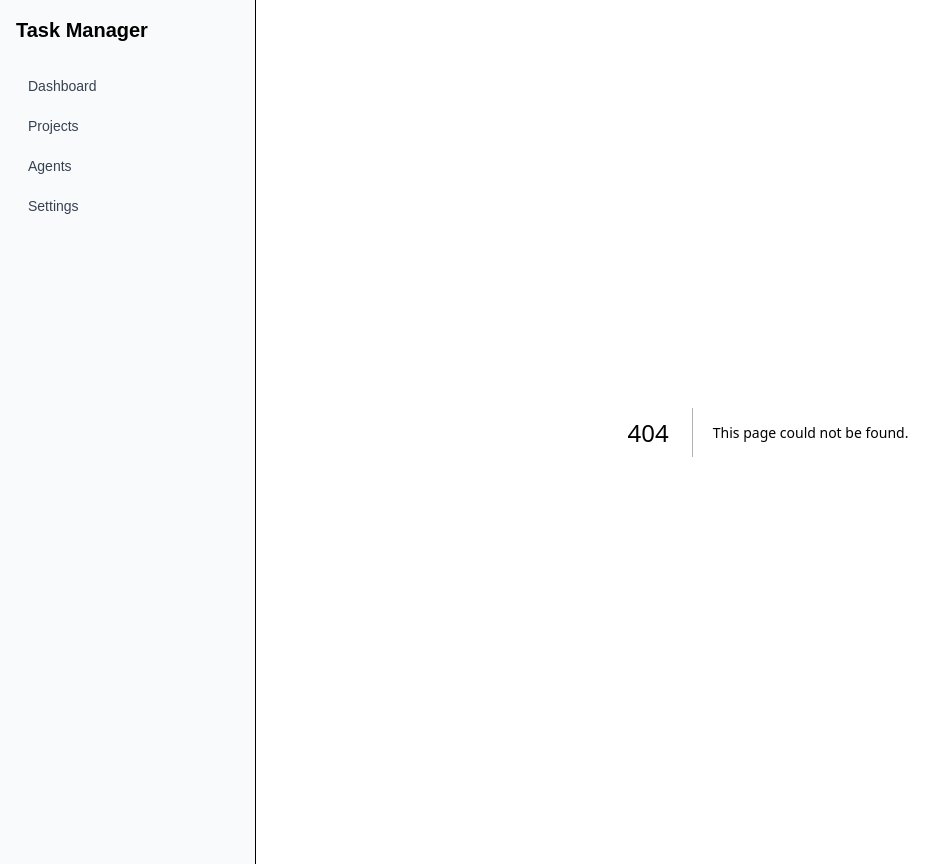
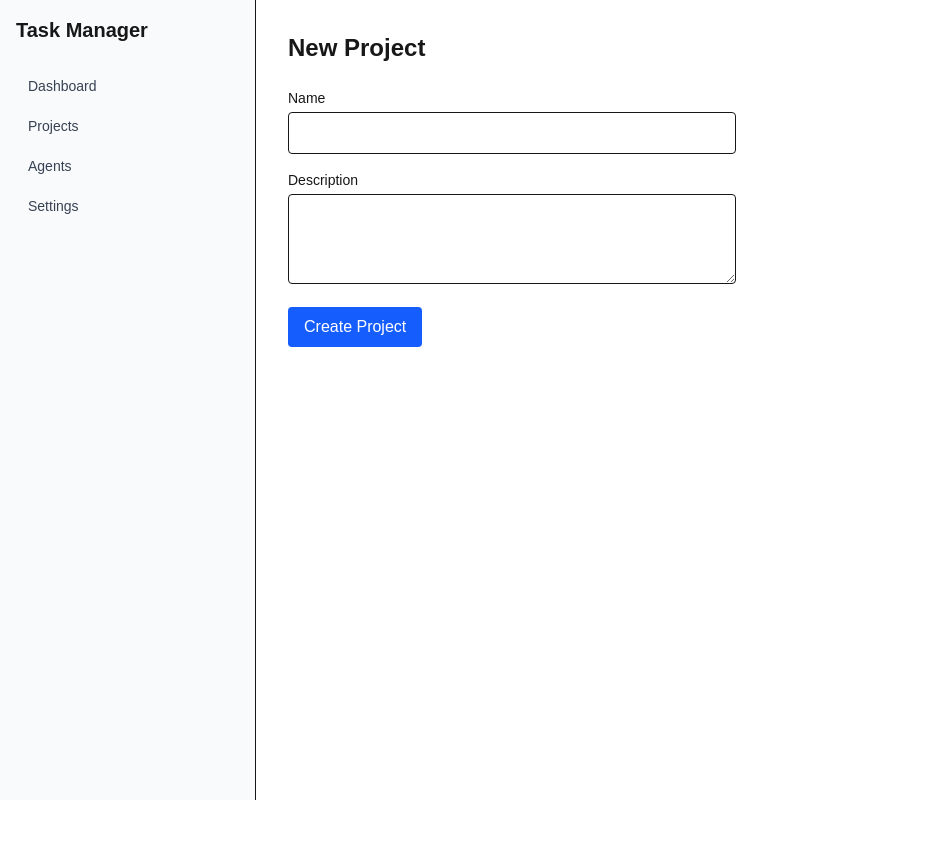
Before and after one commit to ckz/task-manager, a Next.js app in the folder task-manager/: page /projects/new in a window 1280 px wide. Before the commit this address had no page. Shown: the whole page, without its empty margins (0-951 px from the left). After the commit the page ends 800 px from the top, so only its background shows below. Built offline with nearby package versions, Linux system fonts and the light colour scheme.

Commit message:
feat: add projects list, create, and detail pages

```diff
--- /dev/null
+++ b/task-manager/src/app/(dashboard)/projects/[id]/page.tsx
@@ -0,0 +1,59 @@
+import { db } from '@/lib/db'
+import { TaskCard } from '@/components/tasks/task-card'
+import { notFound } from 'next/navigation'
+
+export default async function ProjectDetailPage({
+  params,
+}: {
+  params: Promise<{ id: string }>
+}) {
+  const { id } = await params
+  const project = await db.project.findUnique({
+    where: { id },
+    include: {
+      tasks: {
+        where: { parentTaskId: null },
+        orderBy: { createdAt: 'desc' },
+        include: {
+          assignedToUser: { select: { name: true } },
+          assignedToAgent: { select: { name: true } },
+          subtasks: true,
+        },
+      },
+    },
+  })
+
+  if (!project) {
+    notFound()
+  }
+
+  return (
+    <div>
+      <div className="mb-6">
+        <h1 className="text-2xl font-bold">{project.name}</h1>
+        {project.description && (
+          <p className="mt-2 text-gray-500">{project.description}</p>
+        )}
+      </div>
+
+      <div className="mb-4 flex items-center justify-between">
+        <h2 className="text-lg font-semibold">Tasks</h2>
+        <a
+          href={`/projects/${project.id}/tasks/new`}
+          className="rounded bg-blue-600 px-4 py-2 text-white hover:bg-blue-700"
+        >
+          New Task
+        </a>
+      </div>
+
+      <div className="space-y-3">
+        {project.tasks.map((task) => (
+          <TaskCard key={task.id} task={task} />
+        ))}
+        {project.tasks.length === 0 && (
+          <p className="text-gray-500">No tasks yet</p>
+        )}
+      </div>
+    </div>
+  )
+}
--- /dev/null
+++ b/task-manager/src/app/(dashboard)/projects/new/page.tsx
@@ -0,0 +1,62 @@
+'use client'
+
+import { useState } from 'react'
+import { useRouter } from 'next/navigation'
+
+export default function NewProjectPage() {
+  const router = useRouter()
+  const [name, setName] = useState('')
+  const [description, setDescription] = useState('')
+  const [loading, setLoading] = useState(false)
+
+  async function handleSubmit(e: React.FormEvent) {
+    e.preventDefault()
+    setLoading(true)
+
+    const res = await fetch('/api/v1/projects', {
+      method: 'POST',
+      headers: { 'Content-Type': 'application/json' },
+      body: JSON.stringify({ name, description }),
+    })
+
+    if (res.ok) {
+      const { data } = await res.json()
+      router.push(`/projects/${data.id}`)
+    }
+    setLoading(false)
+  }
+
+  return (
+    <div>
+      <h1 className="mb-6 text-2xl font-bold">New Project</h1>
+      <form onSubmit={handleSubmit} className="max-w-md space-y-4">
+        <div>
+          <label className="mb-1 block text-sm font-medium">Name</label>
+          <input
+            type="text"
+            value={name}
+            onChange={(e) => setName(e.target.value)}
+            className="w-full rounded border p-2"
+            required
+          />
+        </div>
+        <div>
+          <label className="mb-1 block text-sm font-medium">Description</label>
+          <textarea
+            value={description}
+            onChange={(e) => setDescription(e.target.value)}
+            className="w-full rounded border p-2"
+            rows={3}
+          />
+        </div>
+        <button
+          type="submit"
+          disabled={loading}
+          className="rounded bg-blue-600 px-4 py-2 text-white hover:bg-blue-700 disabled:opacity-50"
+        >
+          {loading ? 'Creating...' : 'Create Project'}
+        </button>
+      </form>
+    </div>
+  )
+}
--- /dev/null
+++ b/task-manager/src/app/(dashboard)/projects/page.tsx
@@ -0,0 +1,42 @@
+import Link from 'next/link'
+import { db } from '@/lib/db'
+
+export default async function ProjectsPage() {
+  const projects = await db.project.findMany({
+    where: { status: 'ACTIVE' },
+    orderBy: { createdAt: 'desc' },
+    include: { _count: { select: { tasks: true } } },
+  })
+
+  return (
+    <div>
+      <div className="mb-6 flex items-center justify-between">
+        <h1 className="text-2xl font-bold">Projects</h1>
+        <Link
+          href="/projects/new"
+          className="rounded bg-blue-600 px-4 py-2 text-white hover:bg-blue-700"
+        >
+          New Project
+        </Link>
+      </div>
+
+      <div className="grid gap-4 md:grid-cols-2 lg:grid-cols-3">
+        {projects.map((project) => (
+          <Link key={project.id} href={`/projects/${project.id}`}>
+            <div className="rounded-lg border p-4 hover:shadow-md transition-shadow">
+              <h3 className="font-medium">{project.name}</h3>
+              {project.description && (
+                <p className="mt-1 text-sm text-gray-500 line-clamp-2">
+                  {project.description}
+                </p>
+              )}
+              <p className="mt-2 text-sm text-gray-400">
+                {project._count.tasks} tasks
+              </p>
+            </div>
+          </Link>
+        ))}
+      </div>
+    </div>
+  )
+}
```
